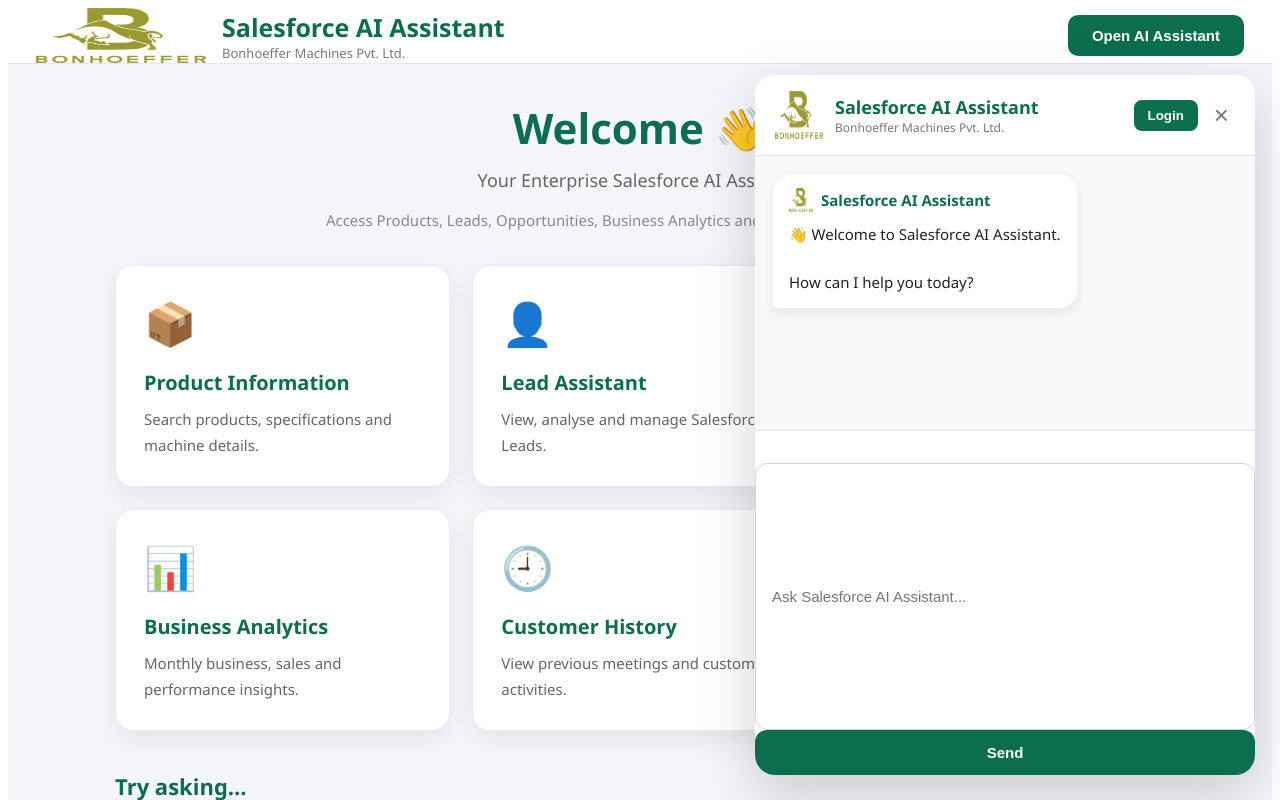
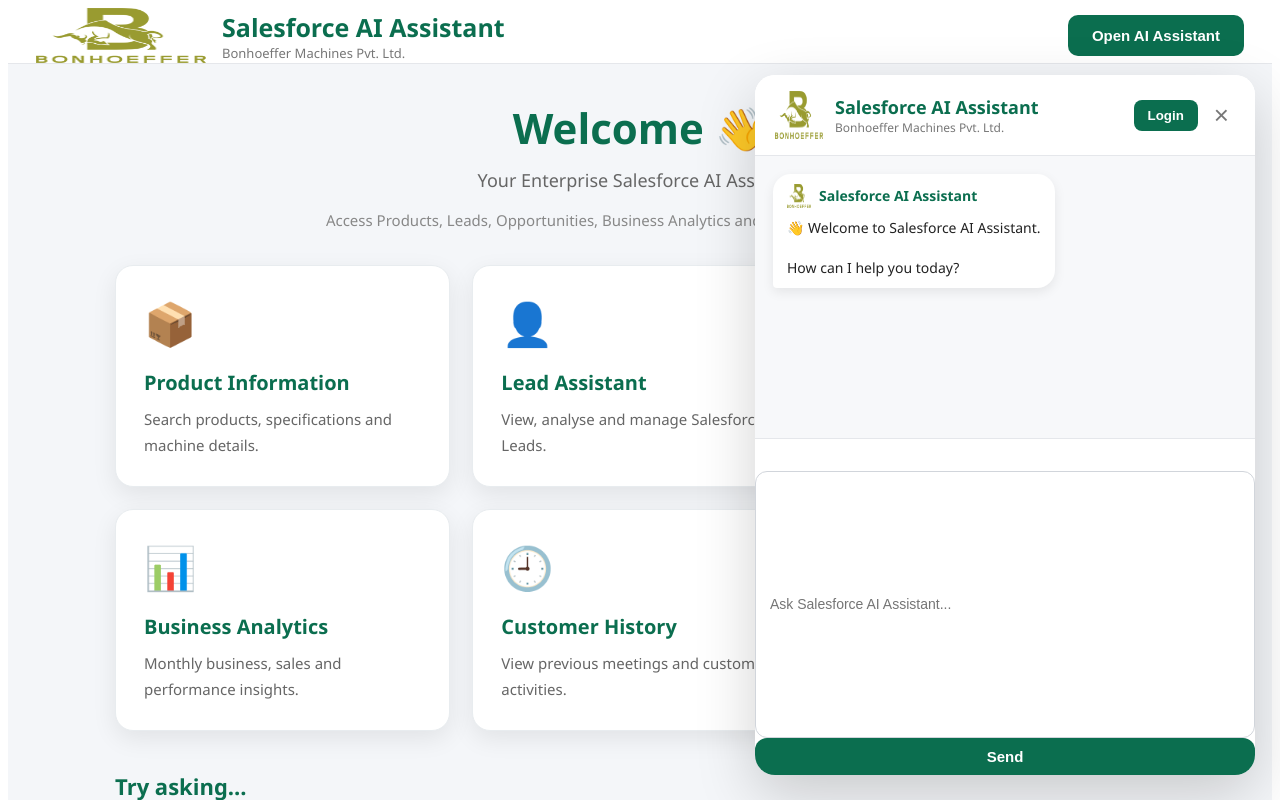
Before and after one commit to keshavbonhoeffer-ux/bonhoeffer-ai-scanner, a Next.js app: page /bon-ai in a window 1280 px wide. Both pictures are taken after a click on the button "Open AI Assistant". Shown: the top 800 px of the page. Built offline with nearby package versions, Linux system fonts and the light colour scheme.

Commit message:
Improve Salesforce AI Assistant chat UI

```diff
--- a/app/components/bon-ai/ChatWindow.js
+++ b/app/components/bon-ai/ChatWindow.js
@@ -238,6 +238,7 @@
         style={{
           flex: 1,
           overflowY: "auto",
+          padding: "16px",
           background: "#F7F8FA",
           padding: "18px",
           display: "flex",
@@ -272,7 +273,7 @@
             ? "#FFFFFF"
             : "#222",
 
-        padding: "14px 16px",
+        padding: "10px 14px",
 
         borderRadius:
           msg.sender === "user"
@@ -284,9 +285,9 @@
 
         whiteSpace: "pre-wrap",
 
-        fontSize: "15px",
+        fontSize: "14px",
 
-        lineHeight: "24px",
+        lineHeight: "20px",
       }}
     >
 
@@ -375,11 +376,11 @@
           placeholder="Ask Salesforce AI Assistant..."
           style={{
             flex: 1,
-            padding: "14px 16px",
+            padding: "10px 14px",
             border: "1px solid #D1D5DB",
             borderRadius: "12px",
             outline: "none",
-            fontSize: "15px",
+            fontSize: "14px",
           }}
         />
 
@@ -391,11 +392,11 @@
             color: "#FFFFFF",
             border: "none",
             borderRadius: "12px",
-            padding: "14px 22px",
+            padding: "10px 18px",
             cursor: loading ? "not-allowed" : "pointer",
             fontWeight: "600",
             fontSize: "15px",
-            minWidth: "90px",
+            minWidth: "70px",
           }}
         >
           {loading ? "..." : "Send"}
```
